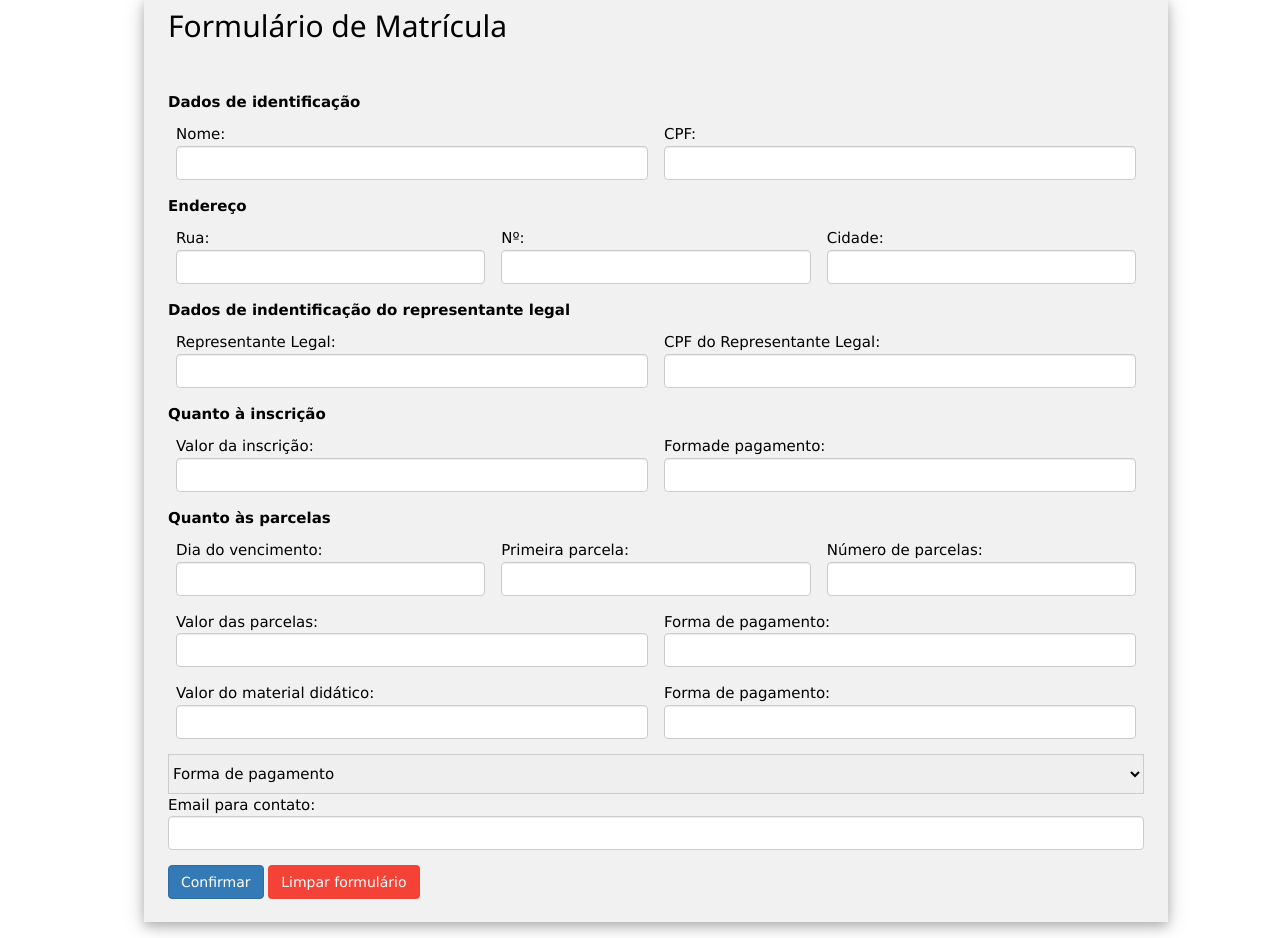
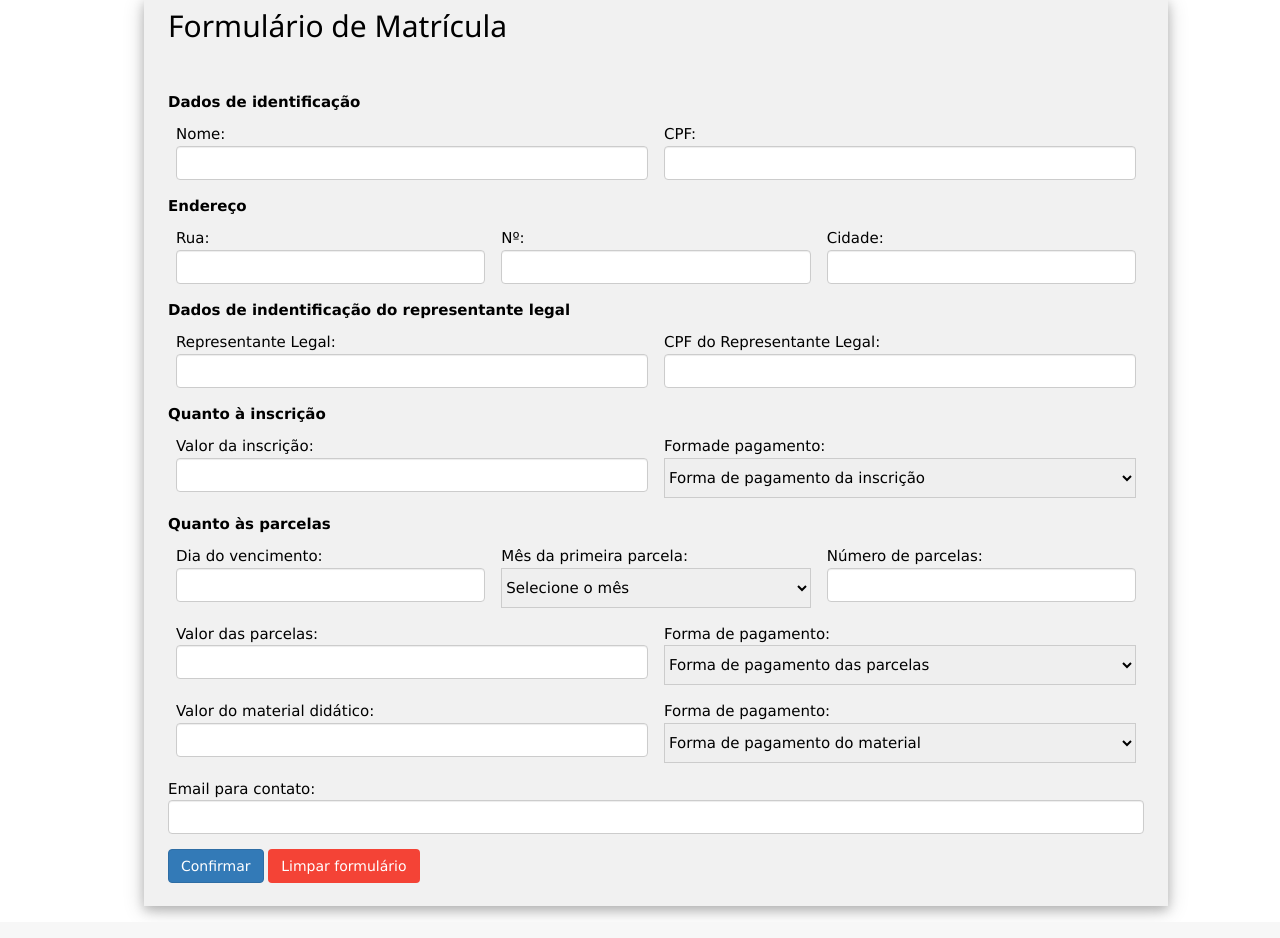
Before and after one commit to LPRSistemas/projetos, a PHP site: page /form.php in a window 1280 px wide. Shown: the part 17-955 px from the top of the page. After the commit the page ends 933 px from the top, so only its background shows below. Run offline with PHP 8.4, Linux system fonts and the light colour scheme; some libraries are stand-ins or nearby versions.

Commit message:
Terminar implementação

```diff
--- a/form.php
+++ b/form.php
@@ -64,7 +64,14 @@ CPF do Representante Legal: <input type="text" maxlength="14" name="cpf_rl" clas
 Valor da inscrição: <input type="text" name="valor_insc" class="form-control">
 </div>
 <div class="form-group w3-half">
-Formade pagamento: <input type="text" name="forma_pgto_insc" class="form-control">
+Formade pagamento:
+<select class="w3-select w3-border" name="forma_pgto_insc">
+  <option value="" disabled selected>Forma de pagamento da inscrição</option>
+  <option value="Dinheiro">Dinheiro</option>
+  <option value="Cartão">Cartão</option>
+  <option value="Cheque">Cheque</option>
+  <option value="Boleto">Boleto</option>
+</select>
 </div>
 
 <p><b>Quanto às parcelas</b></p>
@@ -72,7 +79,22 @@ Formade pagamento: <input type="text" name="forma_pgto_insc" class="form-control
 Dia do vencimento: <input type="text" name="dia_vencimento" class="form-control" maxlength="10">
 </div>
 <div class="form-group w3-third">
-Primeira parcela: <input type="text" name="primeira_parcela" class="form-control" maxlength="10" OnKeyPress="formatar('##/##/###', this)">
+Mês da primeira parcela:
+<select class="w3-select w3-border" name="primeira_parcela">
+  <option value="" disabled selected>Selecione o mês</option>
+  <option value="Janeiro">Janeiro</option>
+  <option value="Fevereiro">Fevereiro</option>
+  <option value="Março">Março</option>
+  <option value="Abril">Abril</option>
+  <option value="Maio">Maio</option>
+  <option value="Junho">Junho</option>
+  <option value="Julho">Julho</option>
+  <option value="Agosto">Agosto</option>
+  <option value="Setembro">Setembro</option>
+  <option value="Outubro">Outubro</option>
+  <option value="Novembro">Novembro</option>
+  <option value="Dezembro">Dezembro</option>
+</select>
 </div>
 <div class="form-group w3-third">
 Número de parcelas: <input type="number" name="num_parcelas" class="form-control">
@@ -81,21 +103,30 @@ Número de parcelas: <input type="number" name="num_parcelas" class="form-contro
 Valor das parcelas: <input type="text" name="valor_parcelas" class="form-control">
 </div>
 <div class="form-group w3-half">
-Forma de pagamento: <input type="text" name="forma_pgto_parc" class="form-control">
+Forma de pagamento:
+<select class="w3-select w3-border" name="forma_pgto_parc">
+  <option value="" disabled selected>Forma de pagamento das parcelas</option>
+  <option value="Dinheiro">Dinheiro</option>
+  <option value="Cartão">Cartão</option>
+  <option value="Cheque">Cheque</option>
+  <option value="Boleto">Boleto</option>
+</select>
 </div>
 <div class="form-group w3-half">
 Valor do material didático: <input type="text" name="valor_md" class="form-control">
 </div>
 <div class="form-group w3-half">
-Forma de pagamento: <input type="text" name="forma_pgto_md" class="form-control">
+Forma de pagamento:
+<select class="w3-select w3-border w3-rounded" name="forma_pgto_md">
+  <option value="" disabled selected>Forma de pagamento do material</option>
+  <option value="Dinheiro">Dinheiro</option>
+  <option value="Cartão">Cartão</option>
+  <option value="Cheque">Cheque</option>
+  <option value="Boleto">Boleto</option>
+</select>
 </div>
 
-<select class="w3-select w3-border" name="pagamento">
-  <option value="" disabled selected>Forma de pagamento</option>
-  <option value="1">Dinheiro</option>
-  <option value="2">Cartão</option>
-  <option value="3">Cheque</option>
-</select>
+
 
 <div class="form-group">
 Email para contato: <input type="text" name="email_cliente" class="form-control">
```
Also changed, not shown: contrato.php (+5 -4 lines), pega_dados.php (+6 -18 lines).
